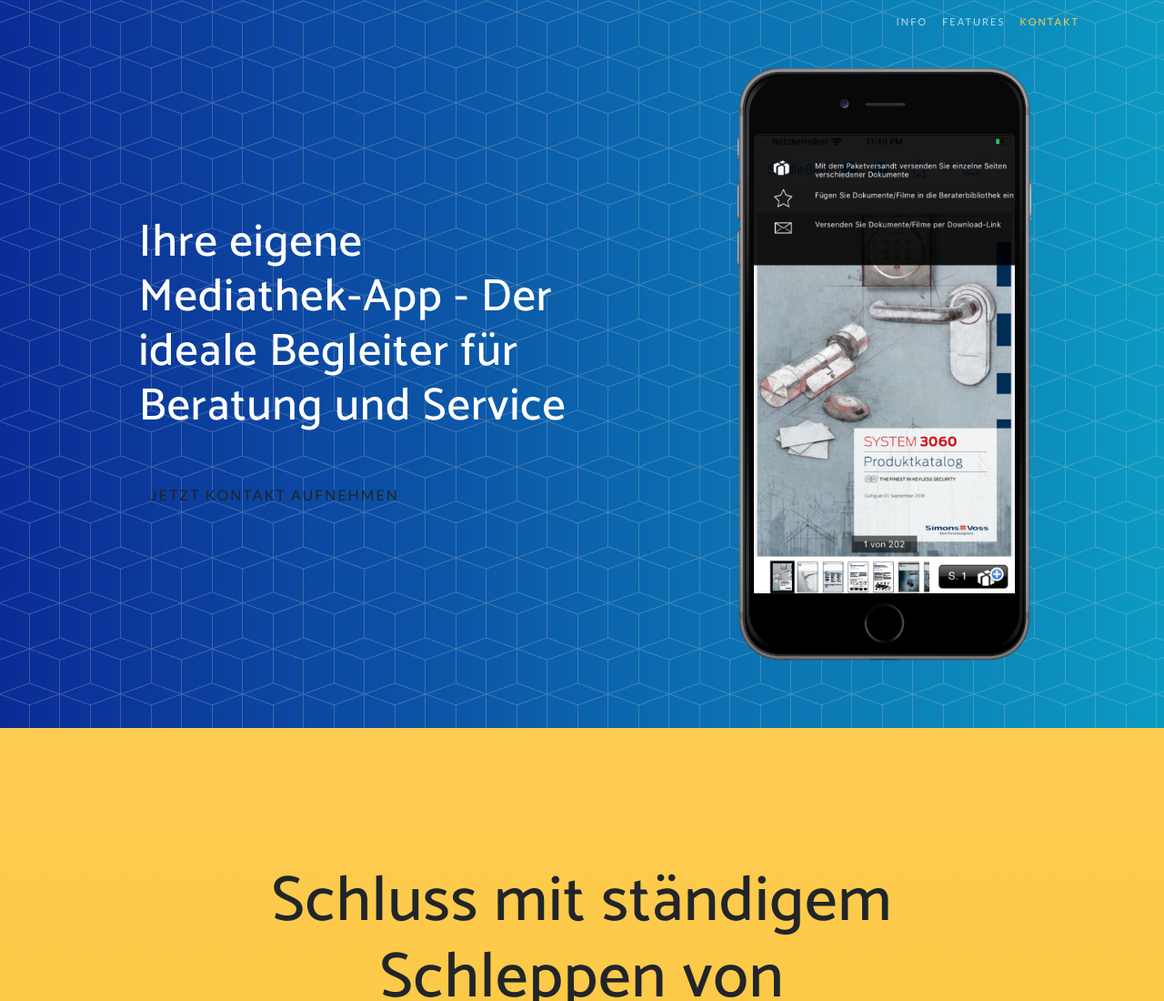
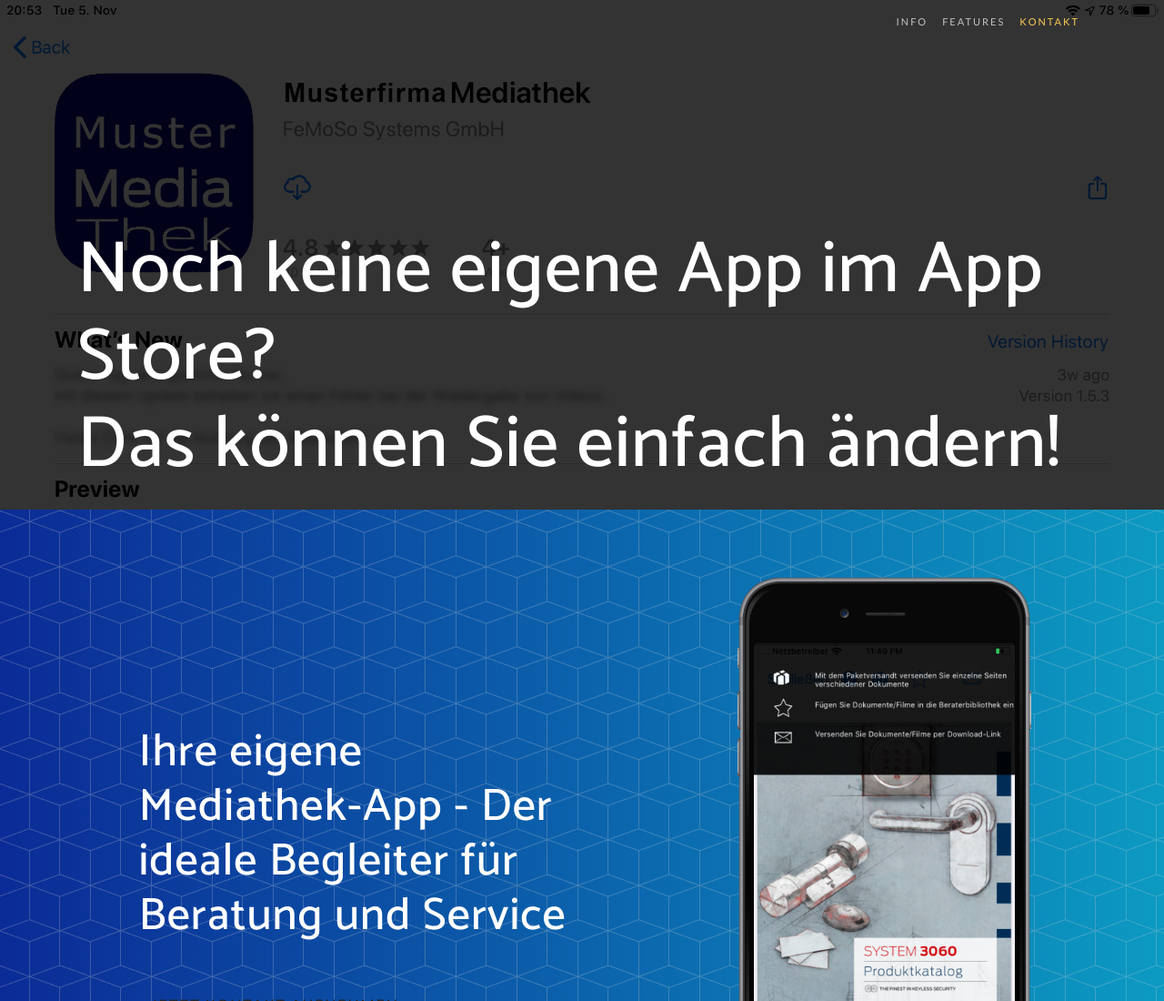
Before and after one commit to Sorcecoder/femoso-site, a website with bundled scripts: page index.html in a window 1280 px wide. Shown: the top 1100 px of the page at 91% size. Built offline with nearby package versions, Linux system fonts and the light colour scheme; a web font is replaced by a local one.

Commit message:
new section from sample store app

```diff
--- a/index.html
+++ b/index.html
@@ -53,6 +53,15 @@
       </div>
     </div>
   </nav>
+
+  <section class="ctb">
+    <div class="ctb-content">
+      <div class="container">
+        <h2>Noch keine eigene App im App Store? <br>Das können Sie einfach ändern!</h2>
+      </div>
+    </div>
+    <div class="overlay"></div>
+  </section>
 
   <header class="masthead">
     <div class="container h-100">
--- a/scss/_cta.scss
+++ b/scss/_cta.scss
@@ -30,3 +30,35 @@ section.cta {
         background-color: fade-out(black, .5);
     }
 }
+
+section.ctb {
+    position: relative;
+    padding: 250px 0;
+    background-image: url('../img/ready.jpeg');
+    background-position: fit;
+    height: 70%;
+    @include background-cover;
+    .ctb-content {
+        position: relative;
+        z-index: 1;
+        h2 {
+            font-size: 50px;
+            margin-top: 0;
+            margin-bottom: 25px;
+            color: white;
+        }
+        @media (min-width: 768px) {
+            h2 {
+                font-size: 80px;
+            }
+        }
+    }
+    .overlay {
+        position: absolute;
+        top: 0;
+        left: 0;
+        width: 100%;
+        height: 100%;
+        background-color: fade-out(black, .2);
+    }
+}
```
Also changed, not shown: css/new-age.css, css/new-age.min.css, img/ready.jpeg (added).
